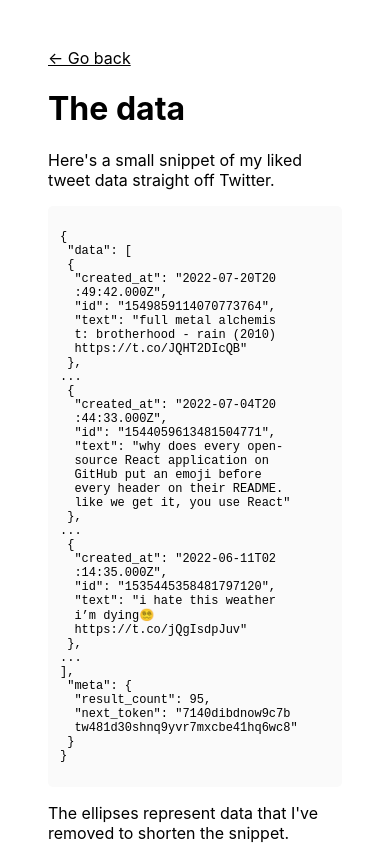
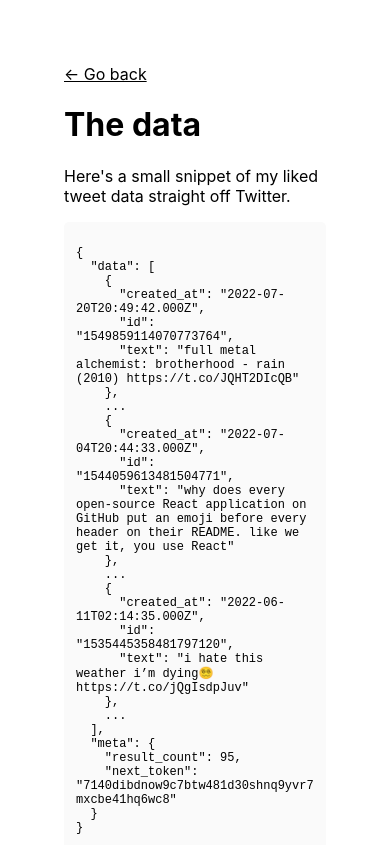
Before and after one commit to raidsrc/twitter-likes-graph, a Next.js app: page /data in a window 390 px wide. Shown: the top 845 px of the page. Built offline with nearby package versions, Linux system fonts and the light colour scheme.

Commit message:
lookin nice

```diff
--- /dev/null
+++ b/components/HeadComponent.tsx
@@ -0,0 +1,11 @@
+import Head from "next/head";
+
+export default function HeadComponent() {
+  return (
+    <Head>
+      <title>Twitter Likes Graph</title>
+      <meta name="description" content="Cool web app summarizing my efforts to chart out my 20k Twitter likes." />
+      <link rel="icon" href="/twitter.png" />
+    </Head>
+  )
+}
--- a/pages/data.tsx
+++ b/pages/data.tsx
@@ -1,19 +1,14 @@
 import type { NextPage } from 'next'
-import Head from 'next/head'
-import Image from 'next/image'
 import Link from 'next/link'
 import { Dispatch, SetStateAction, useState } from 'react'
 import styles from '../styles/Home.module.css'
 import postman from "../public/postman.png"
+import HeadComponent from '../components/HeadComponent'
 
 const Home: NextPage = () => {
   return (
     <div className={styles.container}>
-      <Head>
-        <title>Twitter Likes Graph</title>
-        <meta name="description" content="Generated by create next app" />
-        <link rel="icon" href="/twitter.png" />
-      </Head>
+      <HeadComponent />
 
       <main className={styles.main}>
         <div className={styles.mainmain}>
@@ -21,82 +16,36 @@ const Home: NextPage = () => {
           <h1>The data</h1>
           <div className={styles.textBlurb}>
             <p>{"Here's a small snippet of my liked tweet data straight off Twitter. "}</p>
-            <div className={styles.code + " " + styles.codeDataFromTwitterDesktop}>
+            <div className={styles.code}>
               {/* this one will show up when viewing on desktop */}
-              <pre>
+              <pre className={styles.preWrap}>
                 {`{
   "data": [
     {
       "created_at": "2022-07-20T20:49:42.000Z",
       "id": "1549859114070773764",
-      "text": "full metal alchemist: brotherhood - rain (2010)
-      https://t.co/JQHT2DIcQB"
+      "text": "full metal alchemist: brotherhood - rain (2010) https://t.co/JQHT2DIcQB"
     },
     ...
     {
       "created_at": "2022-07-04T20:44:33.000Z",
       "id": "1544059613481504771",
-      "text": "why does every open‐source React application on
-      GitHub put an emoji before every header on their README.
-      like we get it, you use React"
+      "text": "why does every open‐source React application on GitHub put an emoji before every header on their README. like we get it, you use React"
     },
     ...
     {
       "created_at": "2022-06-11T02:14:35.000Z",
       "id": "1535445358481797120",
-      "text": "i hate this weather i’m dying😵‍💫
-      https://t.co/jQgIsdpJuv"
+      "text": "i hate this weather i’m dying😵‍💫 https://t.co/jQgIsdpJuv"
     },
     ...
-],
-"meta": {
+  ],
+  "meta": {
     "result_count": 95,
     "next_token": "7140dibdnow9c7btw481d30shnq9yvr7mxcbe41hq6wc8"
   }
 }`}
-              </pre>
-            </div>
-            <div className={styles.code}>
-              {/* this one will show up when viewing on mobile  */}
-              <pre>
-                {`{
- "data": [
- {
-  "created_at": "2022-07-20T20
-  :49:42.000Z",
-  "id": "1549859114070773764",
-  "text": "full metal alchemis
-  t: brotherhood - rain (2010)
-  https://t.co/JQHT2DIcQB"
- },
-...
- {
-  "created_at": "2022-07-04T20
-  :44:33.000Z",
-  "id": "1544059613481504771",
-  "text": "why does every open‐
-  source React application on
-  GitHub put an emoji before
-  every header on their README.
-  like we get it, you use React"
- },
-...
- {
-  "created_at": "2022-06-11T02
-  :14:35.000Z",
-  "id": "1535445358481797120",
-  "text": "i hate this weather
-  i’m dying😵‍💫
-  https://t.co/jQgIsdpJuv"
- },
-...
-],
- "meta": {
-  "result_count": 95,
-  "next_token": "7140dibdnow9c7b
-  tw481d30shnq9yvr7mxcbe41hq6wc8"
- }
-}`}
+
               </pre>
             </div>
             <p>{"The ellipses represent data that I've removed to shorten the snippet."}</p>
--- a/styles/Home.module.css
+++ b/styles/Home.module.css
@@ -76,9 +76,11 @@
   font-size: 1.1rem;
   font-family: Menlo, Monaco, Lucida Console, Liberation Mono, DejaVu Sans Mono,
     Bitstream Vera Sans Mono, Courier New, monospace;
-
 }
 
+.preWrap {
+  white-space: pre-wrap;
+}
 
 .grid {
   display: flex;
@@ -86,6 +88,24 @@
   justify-content: center;
   flex-wrap: wrap;
   max-width: 800px;
+}
+
+.postman-image-text-container {
+  display: flex;
+  align-items: center;
+  justify-content: space-between;
+}
+
+.text-next-to-postman-image {
+  width: 80%;
+}
+
+.postman-image-div {
+  width: 20%;
+  padding: 1em;
+  max-width: 80px;
+  min-width: 64px;
+  margin-right: 10%;
 }
 
 .card {
@@ -144,30 +164,22 @@
   }
 }
 
-@media (max-width: 900px) {
-  .code {
-    font-size: small;
-  }
-}
-
-@media (max-width: 700px) {
+@media (max-width: 600px) {
   .grid {
     width: 100%;
     flex-direction: column;
   }
 
-  .codeDataFromTwitterDesktop {
-    display: none;
+  .code {
+    font-size: small;
   }
 
   .main {
     padding: 4rem 2rem;
   }
-}
 
-@media (max-width: 500px) {
-  .main {
-    padding: 3rem 1rem;
+  .postman-image-div {
+    margin-right: 0%;
   }
 }
 
```
Also changed, not shown: pages/graph.tsx (+2 -6 lines), pages/index.tsx (+2 -6 lines), pages/twitter-api.tsx (+11 -9 lines), pages/why.tsx (+2 -6 lines), pages/wrap.tsx (+2 -6 lines).
